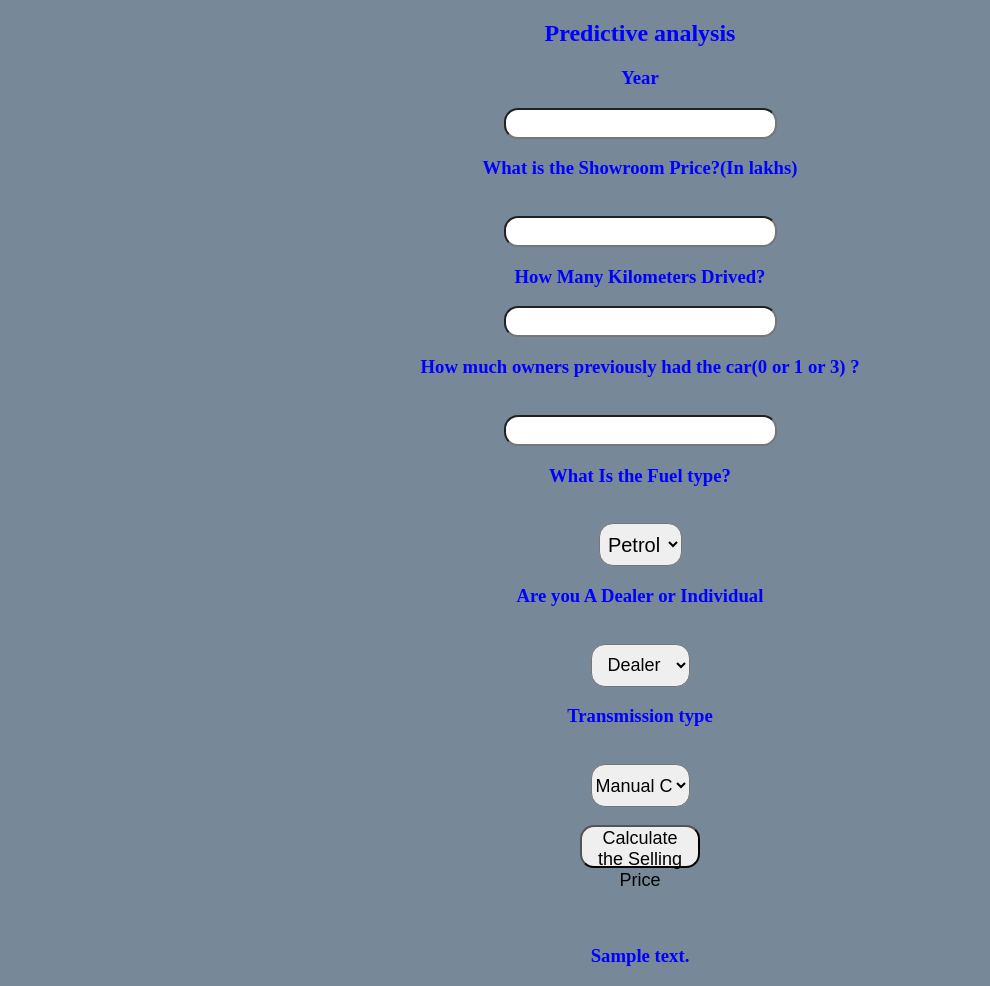
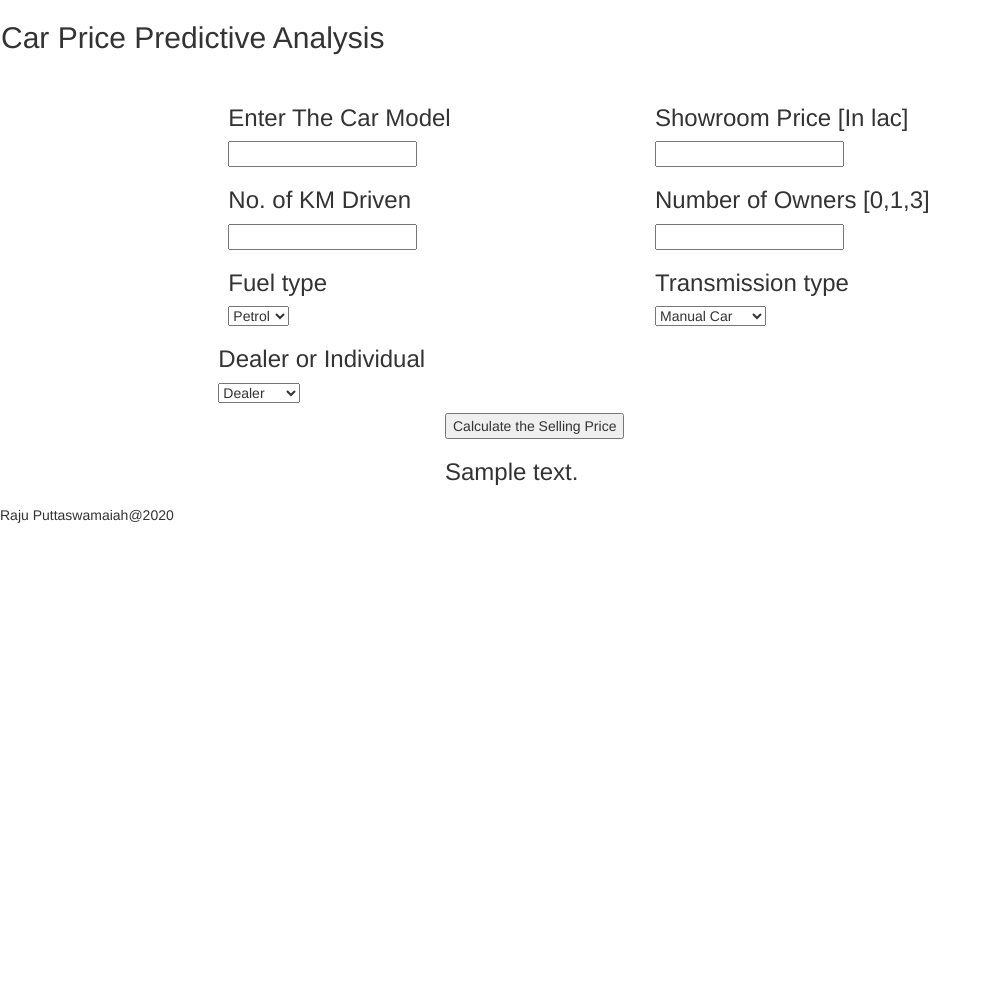
Before and after one commit to Puttaswamaiah/car, a Flask app: template templates/index.html in a window 1280 px wide. Shown: the whole page, without its empty margins (0-990 px from the left). After the commit the page ends 523 px from the top, so only its background shows below. Run offline with Flask 2, Linux system fonts and the light colour scheme; the template is opened without the code that fills it: most values are stand-ins (such as "Sample title", 1, 10 or a date in 2020); parts of the project's set-up code (start-up, migrations or seed data) failed here and were passed over; some libraries are stand-ins or nearby versions.

Commit message:
Update index.html
Updated HTML

```diff
--- a/templates/index.html
+++ b/templates/index.html
@@ -5,155 +5,99 @@
     <meta charset="UTF-8">
     <meta name="viewport" content="width=device-width, initial-scale=1.0">
     <title>Document</title>
+
+    <link rel="stylesheet" href="https://maxcdn.bootstrapcdn.com/bootstrap/3.4.1/css/bootstrap.min.css">
+    <!-- jQuery library -->
+    <script src="https://ajax.googleapis.com/ajax/libs/jquery/3.5.1/jquery.min.js"></script>
+
+    <!-- Latest compiled JavaScript -->
+    <script src="https://maxcdn.bootstrapcdn.com/bootstrap/3.4.1/js/bootstrap.min.js"></script>
+    <link rel="stylesheet" href="style.css">
 </head>
 
 <body>
 
-    <div style="color:blue">
+    <div class="container-fluid">
+        <div class="row navbar">
+            <nav>
+                <h2 class=heading>Car Price Predictive Analysis</h2>
+            </nav>
+        </div>
+        <div class="row">
             <form action="{{ url_for('predict')}}" method="post">
-            <h2>Predictive analysis</h2>
-            <h3>Year</h3>
+                <div class="row ml" style="margin: auto;">
+                    <div class="col-md-2"></div>
+                    <div class="col-md-4">
+                        <h3>Enter The Car Model</h3>
                         <input id="first" name="Year" type="number ">
-            <h3>What is the Showroom Price?(In lakhs)</h3><br><input id="second" name="Present_Price" required="required">
-            <h3>How Many Kilometers Drived?</h3><input id="third" name="Kms_Driven" required="required">
-            <h3>How much owners previously had the car(0 or 1 or 3) ?</h3><br><input id="fourth" name="Owner" required="required">
-            <h3>What Is the Fuel type?</h3><br><select name="Fuel_Type_Petrol" id="fuel" required="required">
+                    </div>
+                    <div class="col-md-4">
+                        <h3>Showroom Price  [In lac]</h3>
+                         <input id="second" name="Present_Price" required="required">
+                    </div>
+                    <div class="col-md-2"></div>
+                </div>
+                <div class="row ml" style="margin: auto;">
+                    <div class="col-md-2"></div>
+                    <div class="col-md-4">
+                        <h3>No. of KM Driven</h3>
+                        <input id="third" name="Kms_Driven" required="required">
+                       </div>
+                       <div class="col-md-4">
+                        <h3>Number of  Owners [0,1,3]</h3>
+                        <input id="fourth" name="Owner" required="required">
+                       </div>
+                       <div class="col-md-2"></div>
+                </div>
+                <div class="row ml" style="margin: auto;">
+                    <div class="col-md-2"></div>
+                    <div class="col-md-4">
+                        <h3>Fuel type</h3>
+                        <select name="Fuel_Type_Petrol" id="fuel" required="required">
                             <option value="Petrol">Petrol</option>
                             <option value="Diesel">Diesel</option>
                             <option value="Diesel">CNG</option>
                         </select>
-            <h3>Are you A Dealer or Individual</h3><br><select name="Seller_Type_Individual" id="resea" required="required">
+                    </div>
+                    <div class="col-md-4">
+                        <h3>Transmission type</h3>
+                        <select name="Transmission_Mannual" id="research" required="required">
+                            <option value="Mannual">Manual Car</option>
+                            <option value="Automatic">Automatic Car</option>
+                        </select>
+                    </div>
+                    <div class="col-md-2"></div>
+                </div>
+                <div class="row ml">
+                    <div class="col-md-2"></div>
+                    <div class="col-md-4">
+                        <h3>Dealer or Individual</h3>
+                        <select name="Seller_Type_Individual" id="resea" required="required">
                             <option value="Dealer">Dealer</option>
                             <option value="Individual">Individual</option>
                         </select>
-            <h3>Transmission type</h3><br><select name="Transmission_Mannual" id="research" required="required">
-                <option value="Mannual">Manual Car</option>
-                <option value="Automatic">Automatic Car</option>
-            </select>
-            <br><br><button id="sub" type="submit ">Calculate the Selling Price</button>
-            <br>
+                    </div>
 
+                </div>
+                <div class="row ml" style="margin:auto; padding: 10px;">
+                    <div class="col-md-4"></div>
+                    <div class="col-md-4">
+                        <button id="sub" type="submit ">Calculate the Selling Price</button>
 
+                        <h3>{{ prediction_text }}</h3>
+                    </div>
+                    <div class="col-md-4"></div>
 
-
+                </div>
             </form>
 
-
-
-        <br><br><h3>{{ prediction_text }}<h3>
         </div>
 
+        <div class="row footer">
+        <span>Raju Puttaswamaiah@2020</span>
+        </div>
 
-
-
-    <style>
-        body {
-            background-color: lightslategray;
-            text-align: center;
-            padding: 0px;
-        }
-
-        #research {
-            font-size: 18px;
-            width: 100px;
-            height: 23px;
-            top: 23px;
-        }
-
-        #box {
-            border-radius: 60px;
-            border-color: 45px;
-            border-style: solid;
-            font-family: cursive;
-            text-align: center;
-            background-color: rgb(168, 131, 61);
-            font-size: medium;
-            position: absolute;
-            width: 700px;
-            bottom: 9%;
-            height: 850px;
-            right: 30%;
-            padding: 0px;
-            margin: 0px;
-            font-size: 14px;
-        }
-
-        #fuel {
-            width: 83px;
-            height: 43px;
-            text-align: center;
-            border-radius: 14px;
-            font-size: 20px;
-        }
-
-        #fuel:hover {
-            background-color: coral;
-        }
-
-        #research {
-            width: 99px;
-            height: 43px;
-            text-align: center;
-            border-radius: 14px;
-            font-size: 18px;
-        }
-
-        #research:hover {
-            background-color: coral;
-        }
-
-        #resea {
-            width: 99px;
-            height: 43px;
-            text-align: center;
-            border-radius: 14px;
-            font-size: 18px;
-        }
-
-        #resea:hover {
-            background-color: coral;
-        }
-
-        #sub {
-            width: 120px;
-            height: 43px;
-            text-align: center;
-            border-radius: 14px;
-            font-size: 18px;
-        }
-
-        #sub:hover {
-            background-color: darkcyan;
-        }
-
-        #first {
-            border-radius: 14px;
-            height: 25px;
-            font-size: 20px;
-            text-align: center;
-        }
-
-        #second {
-            border-radius: 14px;
-            height: 25px;
-            font-size: 20px;
-            text-align: center;
-        }
-
-        #third {
-            border-radius: 14px;
-            height: 25px;
-            font-size: 20px;
-            text-align: center;
-        }
-
-        #fourth {
-            border-radius: 14px;
-            height: 25px;
-            font-size: 20px;
-            text-align: center;
-        }
-    </style>
+    </div>
 </body>
 
 </html>
```
Lines whose indentation alone changed are shown as unchanged.
